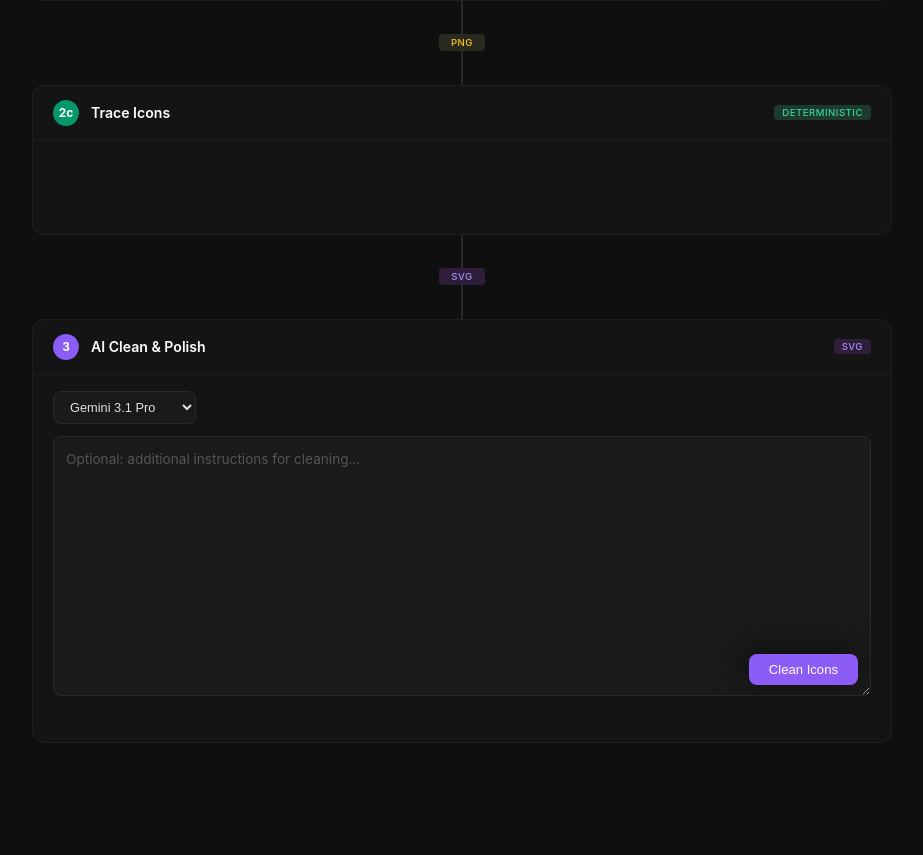
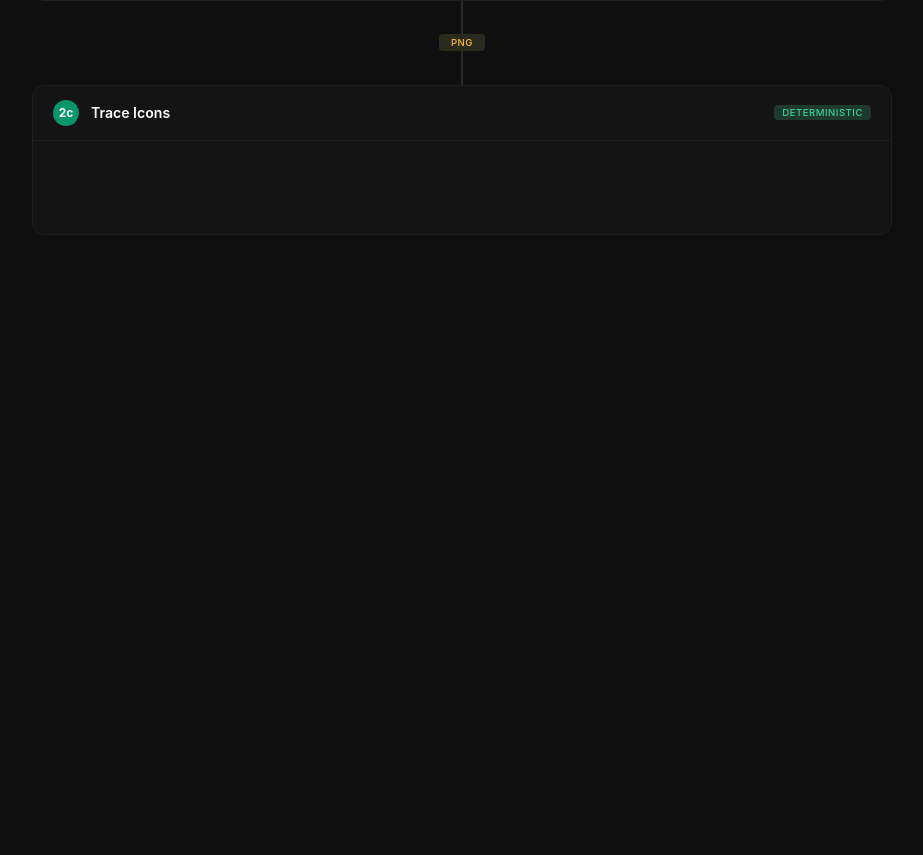
Before and after one commit to Matanya15/AI-powered-SVG-icon-set-generator, a Flask app: page /pipeline in a window 1280 px wide. Shown: the part 1287-2142 px from the top of the page, without its empty margins (178-1101 px from the left). After the commit the page ends 1522 px from the top, so only its background shows below. Run offline with Flask 3, Linux system fonts and the light colour scheme.

Commit message:
Remove AI Clean & Polish step from pipeline
The deterministic Potrace trace is now the final output. Removes the
/api/pipeline/convert-svg endpoint, SVG_CONVERT_PROMPT, and all
Step 3 UI (template, JS, forward button).

Made-with: Cursor

````diff
--- a/app.py
+++ b/app.py
@@ -13,7 +13,7 @@ from flask import Flask, request, jsonify, render_template
 from google import genai
 from google.genai import types
 from google.genai.types import Modality
-from system_prompt import SYSTEM_PROMPT, SPEC_PROMPT, SVG_CONVERT_PROMPT, IMAGE_GEN_PROMPT, IMAGE_GEN_SUFFIX
+from system_prompt import SYSTEM_PROMPT, SPEC_PROMPT, IMAGE_GEN_PROMPT, IMAGE_GEN_SUFFIX
 
 load_dotenv()
 
@@ -274,43 +274,5 @@ def pipeline_trace():
         return jsonify({"error": str(e)}), 502
 
 
-@app.route("/api/pipeline/convert-svg", methods=["POST"])
-def pipeline_convert_svg():
-    """Clean up each icon: receives 9 traced SVGs only."""
-    data = request.json
-    svgs = data.get("svgs", [])
-    model = data.get("model", AVAILABLE_MODELS[0])
-    prompt = data.get("prompt", "").strip()
-
-    if not svgs:
-        return jsonify({"error": "No traced SVGs provided"}), 400
-
-    kwargs = {"system_instruction": SVG_CONVERT_PROMPT}
-    if model in THINKING_MODELS:
-        kwargs["thinking_config"] = types.ThinkingConfig(thinking_level="low")
-    config = types.GenerateContentConfig(**kwargs)
-
-    contents = []
-    for i, svg_code in enumerate(svgs, 1):
-        contents.append(f"--- Icon {i} ---\n{svg_code}")
-
-    if prompt:
-        contents.append(prompt)
-    else:
-        contents.append(
-            "Clean up each of the 9 icons above. Return 9 polished SVG blocks."
-        )
-
-    try:
-        start = time.time()
-        response = client.models.generate_content(
-            model=model, contents=contents, config=config,
-        )
-        elapsed = round(time.time() - start, 1)
-        return jsonify({"text": response.text, "elapsed": elapsed})
-    except Exception as e:
-        return jsonify({"error": str(e)}), 502
-
-
 if __name__ == "__main__":
     app.run(debug=True, port=5001)
--- a/static/js/pipeline.js
+++ b/static/js/pipeline.js
@@ -269,7 +269,6 @@ async function runStep2b() {
 const s2cOutput = document.getElementById('s2cOutput');
 const s2cGrid = document.getElementById('s2cGrid');
 const s2cStatus = document.getElementById('s2cStatus');
-const s2cForward = document.getElementById('s2cForward');
 const s2cTimer = createTimer(s2cStatus);
 
 async function runStep2c() {
@@ -280,7 +279,6 @@ async function runStep2c() {
   s2cOutput.innerHTML = '<div class="loading"><div class="spinner"></div>Tracing 9 icons...</div>';
   s2cGrid.style.display = 'none';
   s2cGrid.innerHTML = '';
-  s2cForward.style.display = 'none';
   s2cTimer.start();
 
   try {
@@ -357,7 +355,6 @@ async function runStep2c() {
     s2cGrid.style.display = 'flex';
     toolbox.classList.add('visible');
 
-    s2cForward.style.display = 'inline-block';
     s2cStatus.innerHTML = 'Traced in <span class="timer">' + data.elapsed + 's</span>';
   } catch (e) {
     s2cTimer.stop();
@@ -366,156 +363,3 @@ async function runStep2c() {
     s2cStatus.textContent = '';
   }
 }
-
-function forwardToStep3() {
-  if (!croppedIcons.length || !tracedSvgs.length) return;
-
-  const grid = document.getElementById('s3Previews');
-  grid.innerHTML = '';
-  tracedSvgs.forEach((svg, i) => {
-    const cell = document.createElement('div');
-    cell.className = 'icon-grid-cell';
-    const wrap = document.createElement('div');
-    wrap.className = 'svg-wrap';
-    wrap.innerHTML = svg || '';
-    const svgEl = wrap.querySelector('svg');
-    if (svgEl) { svgEl.style.width = '100%'; svgEl.style.height = 'auto'; }
-    cell.innerHTML = '<span class="cell-label">' + (i + 1) + '</span>';
-    cell.appendChild(wrap);
-    grid.appendChild(cell);
-  });
-  grid.style.display = 'grid';
-  document.getElementById('s3Prompt').scrollIntoView({ behavior: 'smooth', block: 'center' });
-}
-
-// ═══════════════════════════════════
-// STEP 3 — AI Clean & Polish
-// ═══════════════════════════════════
-const s3Prompt = document.getElementById('s3Prompt');
-const s3Output = document.getElementById('s3Output');
-const s3Status = document.getElementById('s3Status');
-const s3Send = document.getElementById('s3Send');
-const s3Model = document.getElementById('s3Model');
-const s3Timer = createTimer(s3Status);
-let s3Ctrl = null;
-
-s3Prompt.addEventListener('keydown', e => {
-  if (e.key === 'Enter' && (e.metaKey || e.ctrlKey)) { e.preventDefault(); runStep3(); }
-});
-
-async function runStep3() {
-  if (!croppedIcons.length || !tracedSvgs.length) {
-    s3Output.className = 'output-card visible error';
-    s3Output.textContent = 'Complete Steps 2b and 2c first (crop, then trace).';
-    return;
-  }
-  if (s3Ctrl) s3Ctrl.abort();
-  s3Ctrl = new AbortController();
-
-  s3Send.disabled = true;
-  s3Send.textContent = 'Cleaning...';
-  s3Output.className = 'output-card visible';
-  s3Output.innerHTML = '<div class="loading"><div class="spinner"></div>AI cleaning icons...</div>';
-  s3Timer.start();
-
-  try {
-    const res = await fetch('/api/pipeline/convert-svg', {
-      method: 'POST',
-      headers: { 'Content-Type': 'application/json' },
-      body: JSON.stringify({
-        svgs: tracedSvgs,
-        model: s3Model.value,
-        prompt: s3Prompt.value.trim(),
-      }),
-      signal: s3Ctrl.signal,
-    });
-    const data = await res.json();
-    if (!res.ok || data.error) throw new Error(data.error || 'HTTP ' + res.status);
-
-    s3Timer.stop();
-    renderSvgs(data.text || '');
-    s3Status.innerHTML = 'Completed in <span class="timer">' + data.elapsed + 's</span>';
-  } catch (e) {
-    if (e.name === 'AbortError') return;
-    s3Timer.stop();
-    s3Output.className = 'output-card visible error';
-    s3Output.textContent = e.message;
-    s3Status.textContent = '';
-  } finally {
-    s3Send.disabled = false;
-    s3Send.textContent = 'Clean Icons';
-    s3Ctrl = null;
-  }
-}
-
-function renderSvgs(rawText) {
-  s3Output.innerHTML = '';
-  s3Output.className = 'output-card visible';
-
-  let text = rawText.replace(/```(?:svg|xml|html)?\s*\n?(<svg[\s\S]*?<\/svg>)\s*\n?```/gi, '$1');
-  const re = /<svg[\s\S]*?<\/svg>/gi;
-  let last = 0, m, hasSvg = false;
-
-  while ((m = re.exec(text)) !== null) {
-    hasSvg = true;
-    const src = m[0];
-
-    if (m.index > last) {
-      const sp = document.createElement('span');
-      sp.className = 'text-segment';
-      sp.textContent = text.slice(last, m.index);
-      s3Output.appendChild(sp);
-    }
-
-    const block = document.createElement('div');
-    block.className = 'svg-block';
-
-    const preview = document.createElement('div');
-    preview.className = 'svg-preview';
-    if (lightMode) preview.classList.add('light');
-    preview.innerHTML = src;
-    const svgEl = preview.querySelector('svg');
-    if (svgEl) svgEl.style.width = sizeSlider.value + '%';
-    block.appendChild(preview);
-
-    const actions = document.createElement('div');
-    actions.className = 'svg-actions';
-    const togBtn = document.createElement('button');
-    togBtn.textContent = 'Show Code';
-    const cpBtn = document.createElement('button');
-    cpBtn.textContent = 'Copy SVG';
-    actions.appendChild(togBtn);
-    actions.appendChild(cpBtn);
-    block.appendChild(actions);
-
-    const code = document.createElement('pre');
-    code.className = 'svg-code hidden';
-    code.textContent = src;
-    block.appendChild(code);
-
-    togBtn.addEventListener('click', () => {
-      code.classList.toggle('hidden');
-      togBtn.textContent = code.classList.contains('hidden') ? 'Show Code' : 'Hide Code';
-    });
-    cpBtn.addEventListener('click', () => {
-      navigator.clipboard.writeText(src);
-      cpBtn.textContent = 'Copied!';
-      setTimeout(() => cpBtn.textContent = 'Copy SVG', 1500);
-    });
-
-    s3Output.appendChild(block);
-    last = m.index + m[0].length;
-  }
-
-  if (last < text.length) {
-    const sp = document.createElement('span');
-    sp.className = 'text-segment';
-    sp.textContent = text.slice(last);
-    s3Output.appendChild(sp);
-  }
-
-  if (hasSvg) { toolbox.classList.add('visible'); }
-  else { toolbox.classList.remove('visible'); }
-
-  if (!hasSvg && !text.trim()) { s3Output.textContent = '(empty response)'; }
-}
--- a/system_prompt.py
+++ b/system_prompt.py
@@ -56,28 +56,6 @@ Rules:
 - Return ONLY valid JSON, nothing else
 """
 
-SVG_CONVERT_PROMPT = """\
-You are an expert SVG engineer specializing in cleaning and polishing vector icons.
-
-TASK:
-You will receive 9 Potrace SVG traces, one per icon.
-Your job is to clean, optimize, and polish each traced SVG into a production-ready icon.
-
-INSTRUCTIONS:
-- Start from the Potrace SVG paths — preserve the shapes exactly, do NOT redraw or invent new icons.
-- Clean up paths: remove unnecessary precision, simplify curves, merge redundant shapes.
-- Set each SVG to use a 24x24 viewBox.
-- Remap/translate path coordinates so the icon is properly centered in its viewBox.
-- Ensure stroke-based designs use consistent stroke-width.
-- No embedded raster images, no external references, no inline styles.
-- Use currentColor for fills/strokes so icons adapt to their context.
-
-OUTPUT FORMAT:
-Return exactly 9 SVG blocks, one per icon, in the same order they were provided.
-No explanation, no markdown fences, no surrounding text.
-Separate each SVG with a single blank line.
-"""
-
 SYSTEM_PROMPT = """\
 You are an expert SVG icon designer specializing in creating cohesive icon sets for websites and applications.
 
--- a/templates/pipeline.html
+++ b/templates/pipeline.html
@@ -119,46 +119,7 @@
     <div class="step-body">
       <div id="s2cOutput" class="output-card"></div>
       <div id="s2cGrid" class="trace-list" style="display:none"></div>
-      <div class="step-actions">
-        <button id="s2cForward" class="btn-secondary" style="display:none" onclick="forwardToStep3()">Send to AI &#8594;</button>
-      </div>
       <div id="s2cStatus" class="status"></div>
-    </div>
-  </div>
-
-  <div class="pipe">
-    <div class="pipe-line"></div>
-    <span class="pipe-label pipe-svg">SVG</span>
-    <div class="pipe-line"></div>
-  </div>
-
-  <!-- ═══ STEP 3: AI Clean ═══ -->
-  <div class="step">
-    <div class="step-header">
-      <div class="step-num">3</div>
-      <h3>AI Clean &amp; Polish</h3>
-      <span class="step-badge badge-svg">SVG</span>
-    </div>
-    <div class="step-body">
-      <div class="controls">
-        <select id="s3Model">
-          <option value="gemini-3.1-pro-preview" selected>Gemini 3.1 Pro</option>
-          <option value="gemini-3-pro-preview">Gemini 3 Pro</option>
-          <option value="gemini-3-flash-preview">Gemini 3 Flash</option>
-          <option value="gemini-2.5-pro">Gemini 2.5 Pro</option>
-          <option value="gemini-2.5-flash">Gemini 2.5 Flash</option>
-          <option value="gemini-2.0-flash">Gemini 2.0 Flash</option>
-        </select>
-      </div>
-      <div id="s3Previews" class="icon-grid" style="display:none"></div>
-      <div class="input-area">
-        <textarea id="s3Prompt" placeholder="Optional: additional instructions for cleaning..."></textarea>
-        <div class="input-footer">
-          <button id="s3Send" onclick="runStep3()">Clean Icons</button>
-        </div>
-      </div>
-      <div id="s3Output" class="output-card"></div>
-      <div id="s3Status" class="status"></div>
     </div>
   </div>
 
````
Also changed, not shown: README.md.
